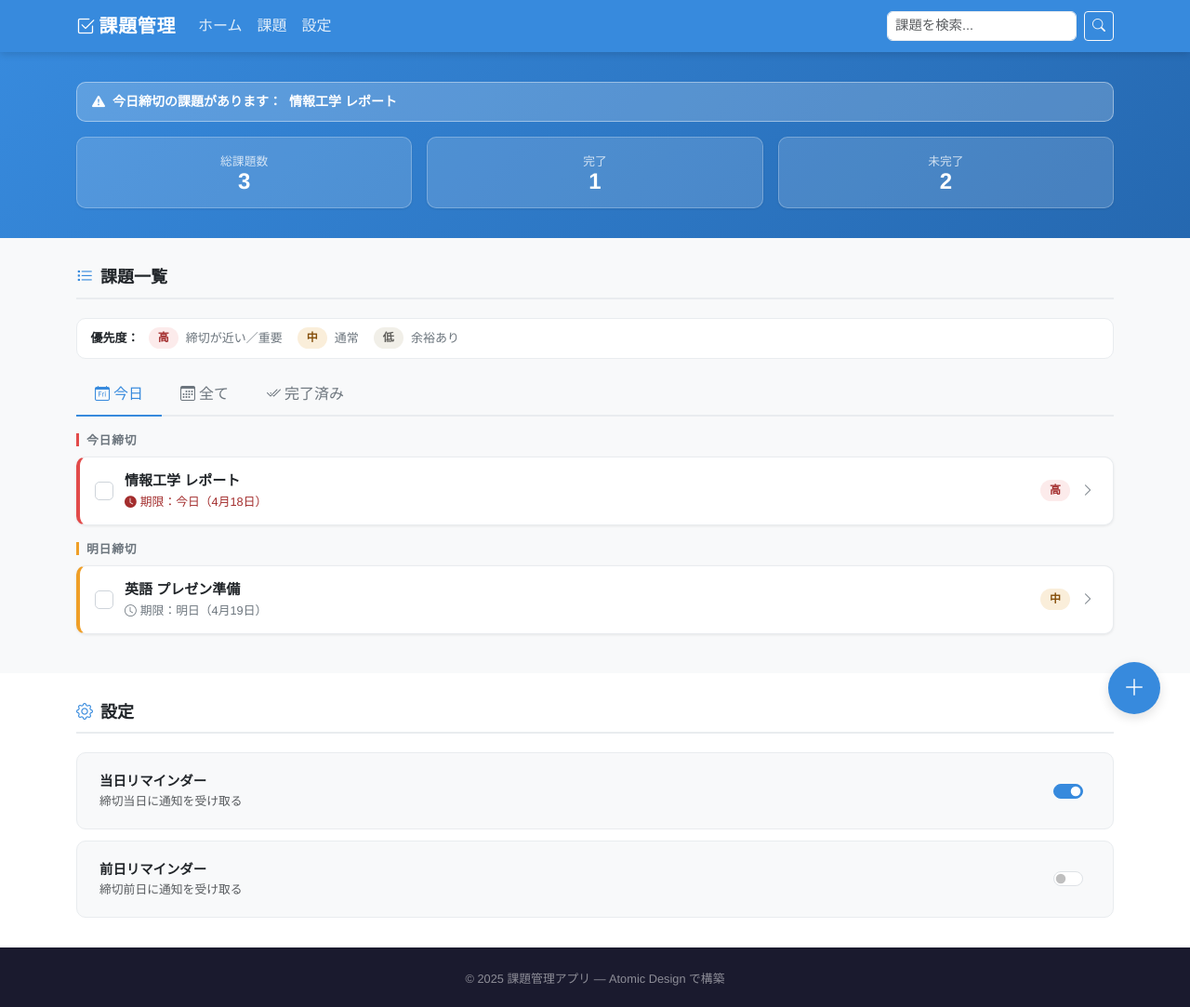
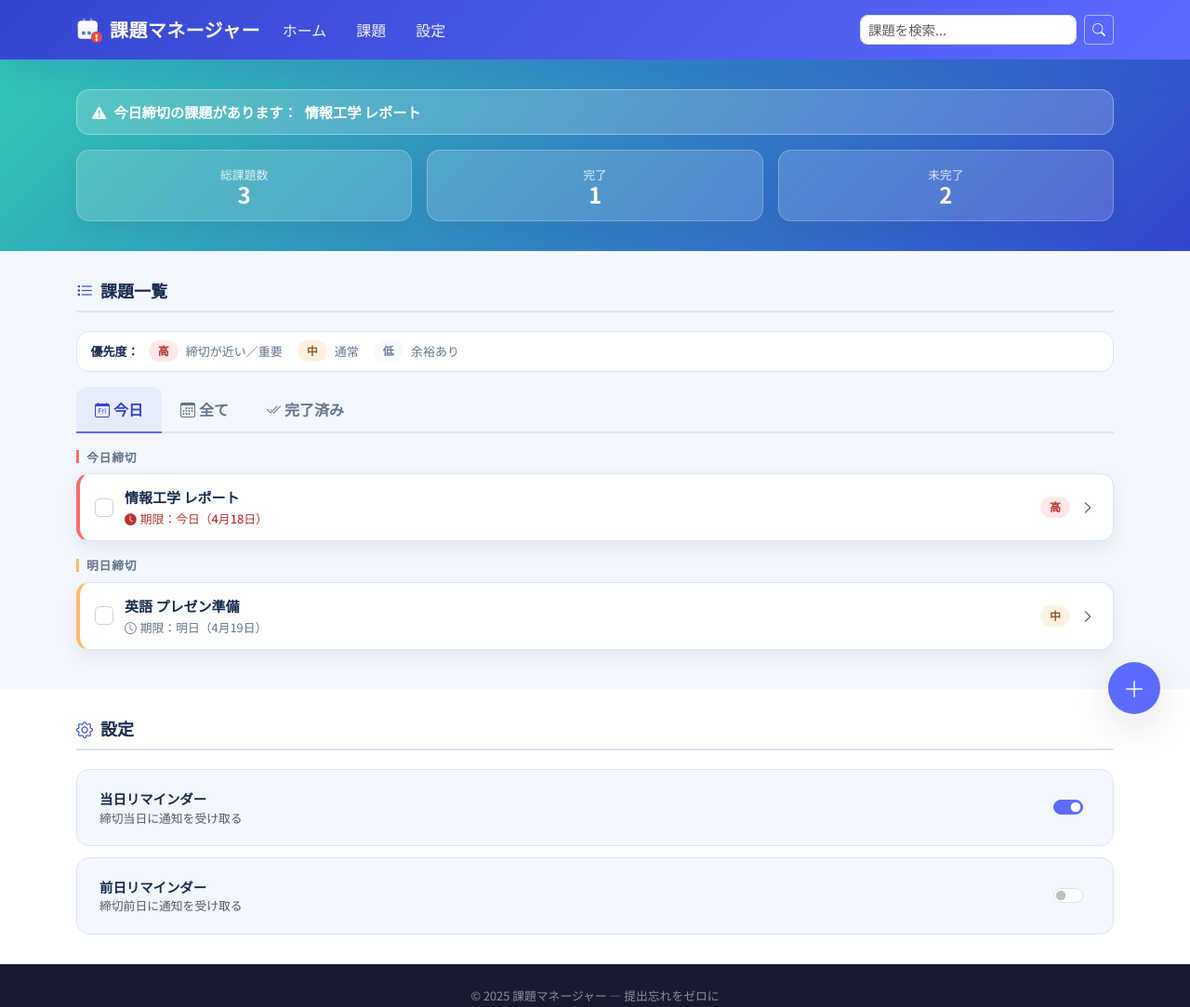
Before and after one commit to a250815y-byte/uxui, a plain HTML site: page index.html in a window 1280 px wide. Shown: the top 1083 px of the page at 93% size. Drawn offline with nearby package versions, Linux system fonts and the light colour scheme.

Commit message:
Update index.html

```diff
--- a/index.html
+++ b/index.html
@@ -3,9 +3,10 @@
 <head>
   <meta charset="UTF-8">
   <meta name="viewport" content="width=device-width, initial-scale=1">
-  <title>課題管理</title>
+  <title>課題マネージャー — 提出忘れをゼロに</title>
   <link href="https://cdn.jsdelivr.net/npm/bootstrap@5.3.3/dist/css/bootstrap.min.css" rel="stylesheet">
   <link href="https://cdn.jsdelivr.net/npm/bootstrap-icons@1.11.3/font/bootstrap-icons.min.css" rel="stylesheet">
+  <link href="https://fonts.googleapis.com/css2?family=Noto+Sans+JP:wght@400;500;700&display=swap" rel="stylesheet">
 
   <style>
   /* ============================================================
@@ -14,31 +15,36 @@
    * ============================================================ */
 
   :root {
-    --primary:        #378ADD;
-    --primary-dark:   #2568B0;
-    --danger:         #E24B4A;
-    --danger-bg:      #FCEBEB;
-    --danger-text:    #A32D2D;
-    --warning:        #EF9F27;
-    --warning-bg:     #FAEEDA;
-    --warning-text:   #854F0B;
-    --neutral-bg:     #F1EFE8;
-    --neutral-text:   #5F5E5A;
-    --neutral-border: #B4B2A9;
+    /* ===== Brand Colors ===== */
+    --primary:        #5C6BFF;   /* Primary Blue  */
+    --primary-dark:   #3346D0;   /* Primary Dark  */
+    --secondary:      #30C6B4;   /* Teal Accent   */
+    --danger:         #FF6B6B;   /* Alert Red     */
+    --danger-bg:      #FFE9E9;
+    --danger-text:    #B83333;
+    --warning:        #FFB86C;   /* Warm Accent   */
+    --warning-bg:     #FFF1E0;
+    --warning-text:   #8E5D28;
+    --success:        #3B9A2A;   /* Success Green */
+    --success-bg:     #EAF3DE;
+    --success-text:   #2D6A0A;
+    --neutral-bg:     #F8F9FF;
+    --neutral-text:   #6B7A99;
+    --neutral-border: #DCE4F0;
     --surface:        #ffffff;
-    --bg:             #F8F9FA;
-    --border:         #E9ECEF;
-    --text:           #212529;
-    --text-muted:     #6C757D;
-    --radius-sm:      6px;
-    --radius-md:      10px;
-    --radius-lg:      14px;
-    --shadow-sm:      0 1px 3px rgba(0,0,0,0.08);
-    --shadow-md:      0 4px 12px rgba(0,0,0,0.12);
+    --bg:             #F4F7FF;
+    --border:         #DCE4F0;
+    --text:           #172A4E;
+    --text-muted:     #64748B;
+    --radius-sm:      8px;
+    --radius-md:      14px;
+    --radius-lg:      20px;
+    --shadow-sm:      0 8px 18px rgba(32,45,78,0.08);
+    --shadow-md:      0 14px 40px rgba(32,45,78,0.12);
   }
 
   html { scroll-behavior: smooth; }
-  body { background: var(--bg); color: var(--text); font-family: 'Helvetica Neue', Arial, sans-serif; }
+  body { background: var(--bg); color: var(--text); font-family: 'Noto Sans JP', 'Helvetica Neue', Arial, sans-serif; }
 
   /* --- Atom: Priority Badge --- */
   .badge-priority {
@@ -218,34 +224,71 @@
    * ============================================================ */
 
   /* --- Organism: Navbar --- */
-  .navbar { background: var(--primary) !important; box-shadow: 0 2px 8px rgba(0,0,0,0.15); }
-  .navbar .navbar-brand { font-weight: 700; letter-spacing: .03em; }
-  .navbar .nav-link { color: rgba(255,255,255,.85) !important; }
+  .navbar { background: linear-gradient(135deg, var(--primary-dark), var(--primary)) !important; box-shadow: 0 12px 30px rgba(51,70,208,0.18); }
+  .navbar .navbar-brand { font-weight: 700; letter-spacing: .02em; }
+  .navbar .nav-item + .nav-item { margin-left: 1rem; }
+  .navbar .nav-link {
+    color: rgba(255,255,255,.92) !important;
+    padding: .75rem 1rem;
+    border-radius: .75rem;
+    transition: background .2s, color .2s;
+  }
   .navbar .nav-link:hover,
-  .navbar .nav-link.active { color: #fff !important; }
+  .navbar .nav-link.active {
+    color: #fff !important;
+    background: rgba(255,255,255,.12);
+  }
+  .navbar .navbar-toggler { border-color: rgba(255,255,255,.35); }
 
   /* --- Organism: Summary section --- */
   .summary-section {
-    background: linear-gradient(135deg, var(--primary) 0%, var(--primary-dark) 100%);
+    background: linear-gradient(135deg, var(--secondary) 0%, var(--primary-dark) 100%);
     color: #fff;
     padding: 2rem 0;
   }
   .summary-section .stat-card {
-    background: rgba(255,255,255,.15);
-    border: 1px solid rgba(255,255,255,.25);
+    background: rgba(255,255,255,.16);
+    border: 1px solid rgba(255,255,255,.24);
     color: #fff;
   }
-  .summary-section .stat-label { color: rgba(255,255,255,.75); }
+  .summary-section .stat-label { color: rgba(255,255,255,.82); }
   .summary-section .alert-urgent {
-    background: rgba(255,255,255,.2);
-    border: 1px solid rgba(255,255,255,.4);
+    background: rgba(255,255,255,.18);
+    border: 1px solid rgba(255,255,255,.35);
     border-radius: var(--radius-md);
-    padding: .625rem 1rem;
-    font-size: .875rem;
+    padding: .75rem 1rem;
+    font-size: .95rem;
     font-weight: 600;
     display: flex;
     align-items: center;
     gap: .5rem;
+  }
+  .btn-primary {
+    background: var(--primary);
+    border-color: var(--primary);
+    color: #fff;
+  }
+  .btn-primary:hover,
+  .btn-primary:focus {
+    background: var(--primary-dark);
+    border-color: var(--primary-dark);
+    color: #fff;
+  }
+  .btn-outline-light {
+    color: rgba(255,255,255,.95);
+    border-color: rgba(255,255,255,.5);
+  }
+  .btn-outline-light:hover {
+    background: rgba(255,255,255,.12);
+    border-color: rgba(255,255,255,.6);
+  }
+  .btn-outline-secondary {
+    color: var(--text);
+    border-color: var(--border);
+  }
+  .btn-outline-secondary:hover {
+    background: rgba(92,107,255,.08);
+    border-color: var(--primary);
   }
 
   /* --- Organism: Task list with tabs --- */
@@ -259,12 +302,18 @@
     border: none;
     border-bottom: 2px solid transparent;
     margin-bottom: -2px;
-    padding: .625rem 1.25rem;
-    font-weight: 500;
+    padding: .75rem 1.25rem;
+    font-size: 1rem;
+    font-weight: 600;
     transition: color .15s, border-color .15s;
   }
-  .nav-tabs .nav-link:hover { color: var(--primary); border-bottom-color: var(--primary); }
-  .nav-tabs .nav-link.active { color: var(--primary); border-bottom-color: var(--primary); background: transparent; }
+  .nav-tabs .nav-link:hover { color: var(--primary-dark); border-bottom-color: var(--primary); }
+  .nav-tabs .nav-link.active {
+    color: var(--primary-dark);
+    border-bottom-color: var(--primary);
+    background: rgba(92,107,255,.08);
+    border-radius: .75rem .75rem 0 0;
+  }
 
   /* --- Organism: Add Task Modal --- */
   .modal-content { border-radius: var(--radius-lg); border: none; box-shadow: 0 16px 48px rgba(0,0,0,0.18); }
@@ -309,7 +358,7 @@
     align-items: center;
     gap: .5rem;
   }
-  .page-section-header i { color: var(--primary); }
+  .page-section-header i { color: var(--primary-dark); }
 
   footer {
     background: #1a1a2e;
@@ -344,8 +393,21 @@
   <!-- ORGANISM: Navbar -->
   <nav class="navbar navbar-expand-lg sticky-top">
     <div class="container">
-      <a class="navbar-brand text-white fw-bold" href="#">
-        <i class="bi bi-check2-square me-1"></i>課題管理
+      <a class="navbar-brand text-white fw-bold" href="#" style="display:flex;align-items:center;gap:8px">
+        <!-- Brand Icon: カレンダー＋注意マーク -->
+        <svg width="28" height="28" viewBox="0 0 32 32" fill="none" xmlns="http://www.w3.org/2000/svg" aria-hidden="true">
+          <rect x="2" y="5" width="24" height="22" rx="4" fill="rgba(255,255,255,0.95)"/>
+          <rect x="2" y="5" width="24" height="9" rx="4" fill="rgba(255,255,255,0.6)"/>
+          <rect x="2" y="10" width="24" height="4" fill="rgba(255,255,255,0.6)"/>
+          <rect x="8" y="2" width="3" height="7" rx="1.5" fill="rgba(255,255,255,0.4)"/>
+          <rect x="17" y="2" width="3" height="7" rx="1.5" fill="rgba(255,255,255,0.4)"/>
+          <rect x="7" y="18" width="4" height="4" rx="1" fill="#2568B0" opacity="0.85"/>
+          <rect x="14" y="18" width="4" height="4" rx="1" fill="#2568B0" opacity="0.85"/>
+          <circle cx="25" cy="25" r="7" fill="#E24B4A"/>
+          <rect x="23.6" y="21.5" width="2.8" height="4.8" rx="1.4" fill="white"/>
+          <circle cx="25" cy="28.2" r="1.4" fill="white"/>
+        </svg>
+        課題マネージャー
       </a>
       <button class="navbar-toggler border-0" type="button"
               data-bs-toggle="collapse" data-bs-target="#navMenu"
@@ -608,7 +670,7 @@
   <!-- TEMPLATE: Footer -->
   <footer>
     <div class="container">
-      © 2025 課題管理アプリ — Atomic Design で構築
+      © 2025 課題マネージャー — 提出忘れをゼロに
     </div>
   </footer>
 
```
